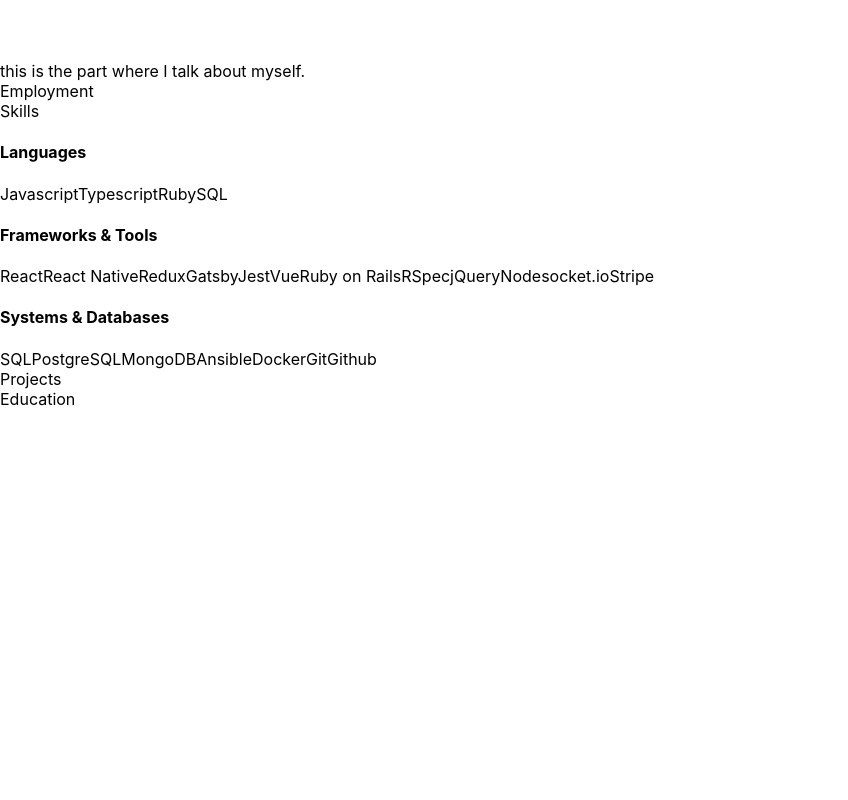
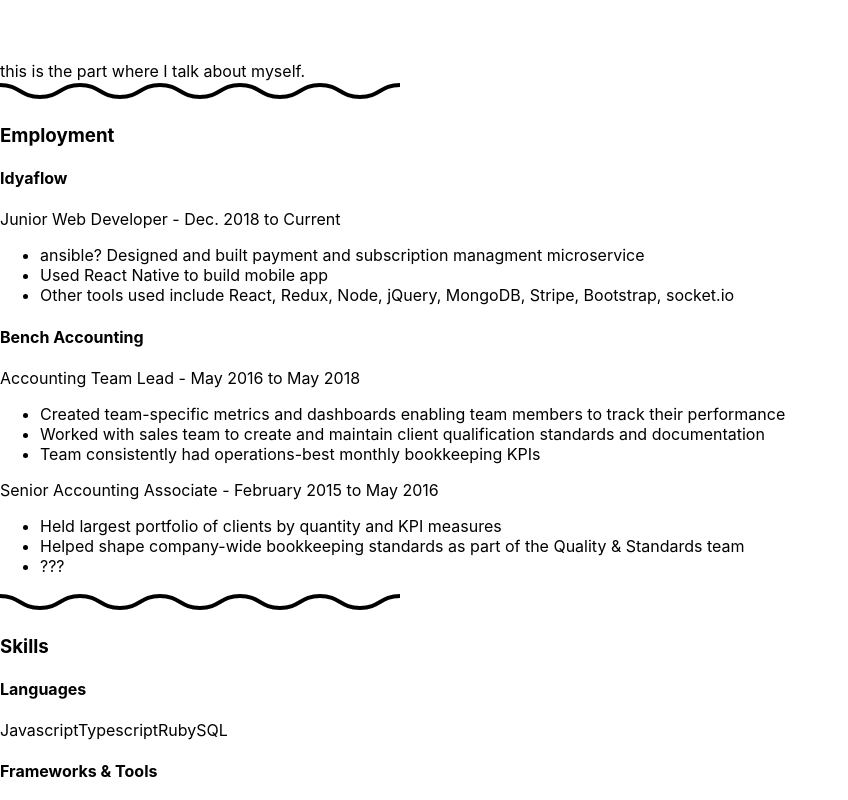
Before and after one commit to geoffmphillips/portfolio, a React (Create React App) app: page / in a window 1280 px wide. Shown: the top 800 px of the page, without its empty margins (0-848 px from the left). Built offline with nearby package versions, Linux system fonts and the light colour scheme.

Commit message:
Updates for home

```diff
--- a/src/Home.tsx
+++ b/src/Home.tsx
@@ -1,4 +1,6 @@
 import React from 'react';
+
+import Squiggle from './components/squiggle';
 
 interface Skill {
 	name: string,
@@ -27,13 +29,13 @@
 }
 
 interface Employment {
-	employer: string,
+	name: string,
 	roles: Role[],
 }
 
 const employers: Employment[] = [
 	{
-		employer: "Idyaflow",
+		name: "Idyaflow",
 		roles: [
 			{
 				title: 'Junior Web Developer',
@@ -47,7 +49,7 @@
 		]
 	},
 	{
-		employer: 'Bench Accounting',
+		name: 'Bench Accounting',
 		roles: [
 			{
 				title: "Accounting Team Lead",
@@ -78,24 +80,46 @@
 
 			{/* Web developer with a passion for clean code and solving problems. Self-motivated, driven by pushing the boundaries of my knowledge. With experience working as an accounting team lead, I know know that collaboration and teamwork will bring out everyone's best. */}
 		</div>
+		<Squiggle />
 		<div>
-			Employment
-
+			<h3>Employment</h3>
+			{ employers.map(function(employer, index) {
+				return (
+					<React.Fragment key={index+200}>
+						<h4>{ employer.name }</h4>
+						{ employer.roles.map(function(role, roleIndex) {
+							return (
+								<div key={roleIndex + 300}>
+									<p>{ role.title } - { role.time }</p>
+									<ul>
+										{ role.notes.map(function(note, noteIndex) {
+											return <li key={ noteIndex + 400 }>{ note }</li>
+										})}
+									</ul>
+								</div>
+							)
+						})}
+					</React.Fragment>
+				)
+			})}
 		</div>
+		<Squiggle />
 		<div>
-			Skills
+			<h3>Skills</h3>
 			{ skills.map((skill, index) => (
 				<div key={index + 100}>
 					<h4>{skill.name}</h4>
-					{ skill.tools.map((tool, index) => (
-						<span key={index + 1000}>{tool}</span>
-					))}
+					{ skill.tools.map(function(tool, index) {
+						return <span key={index + 1000}>{tool}</span>
+					})}
 				</div>
 			)) }
 		</div>
+		<Squiggle />
 		<div>
 			Projects
 		</div>
+		<Squiggle />
 		<div>
 			Education
 		</div>
```
